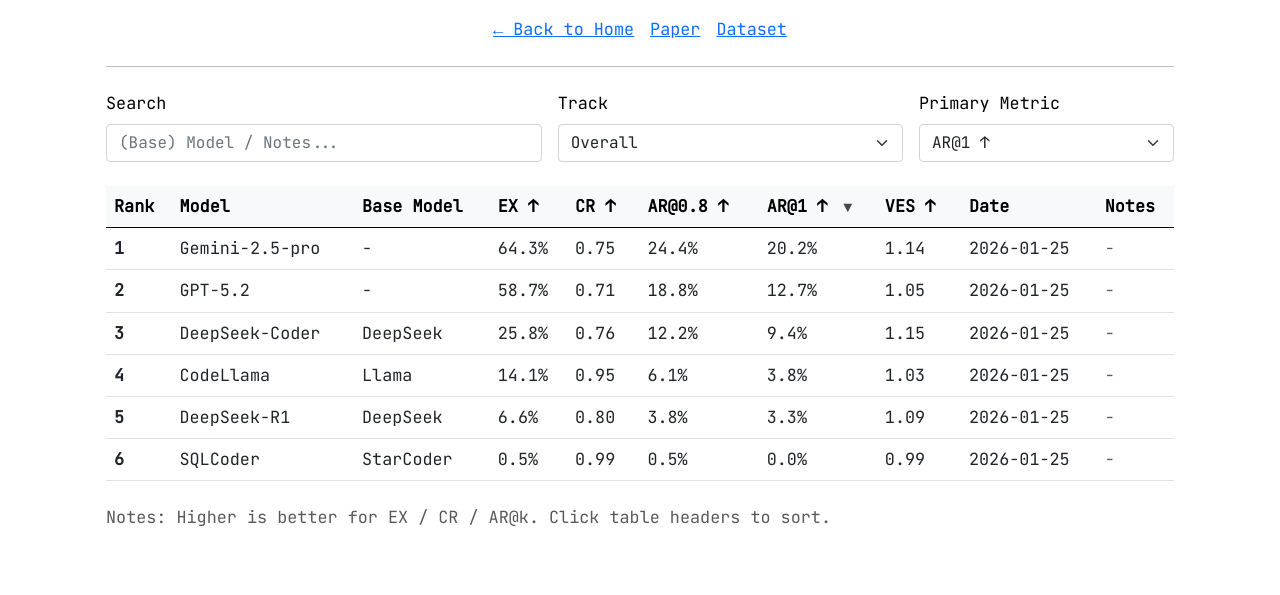
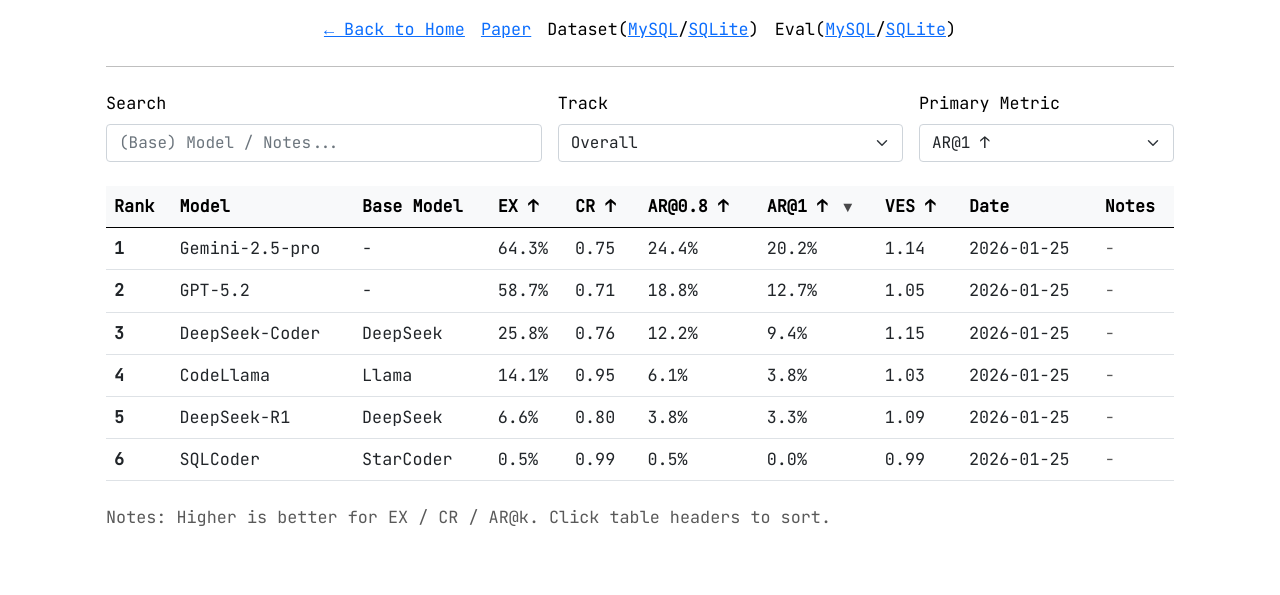
Before and after one commit to EESQLBench/eesqlbench.github.io, a plain HTML site: page index.html in a window 1280 px wide. Shown: the part 439-1034 px from the top of the page. Drawn offline with nearby package versions, Linux system fonts and the light colour scheme.

Commit message:
Update index.html

```diff
--- a/index.html
+++ b/index.html
@@ -69,7 +69,12 @@
       <div class="d-flex gap-3 flex-wrap justify-content-center">
         <a href="#">← Back to Home</a>
         <a href="#">Paper</a>
-        <a href="https://pan.quark.cn/s/6d5a27008163?pwd=dRUu">Dataset</a>
+        <div>
+            Dataset(<a href="https://pan.quark.cn/s/9e078887f3fd?pwd=W4PA">MySQL</a>/<a href="https://pan.quark.cn/s/5bd005918e43?pwd=fBiq">SQLite</a>)
+        </div>
+        <div>
+            Eval(<a href="https://github.com/EESQLBench/EESQLBench/tree/main/evaluation/MySQL">MySQL</a>/<a href="https://github.com/EESQLBench/EESQLBench/tree/main/evaluation/SQLite">SQLite</a>)
+        </div>
       </div>
     </div>
 
```
